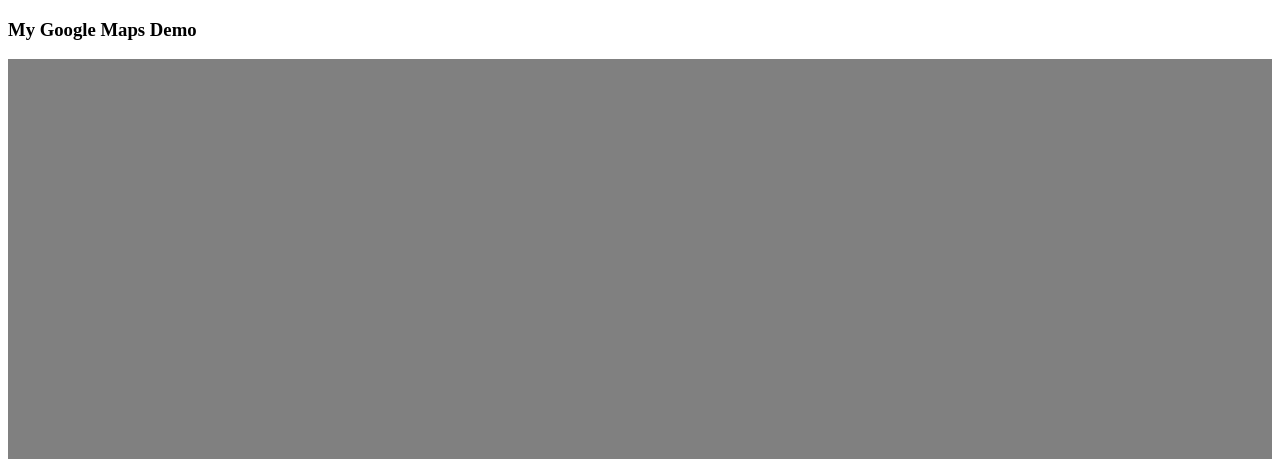
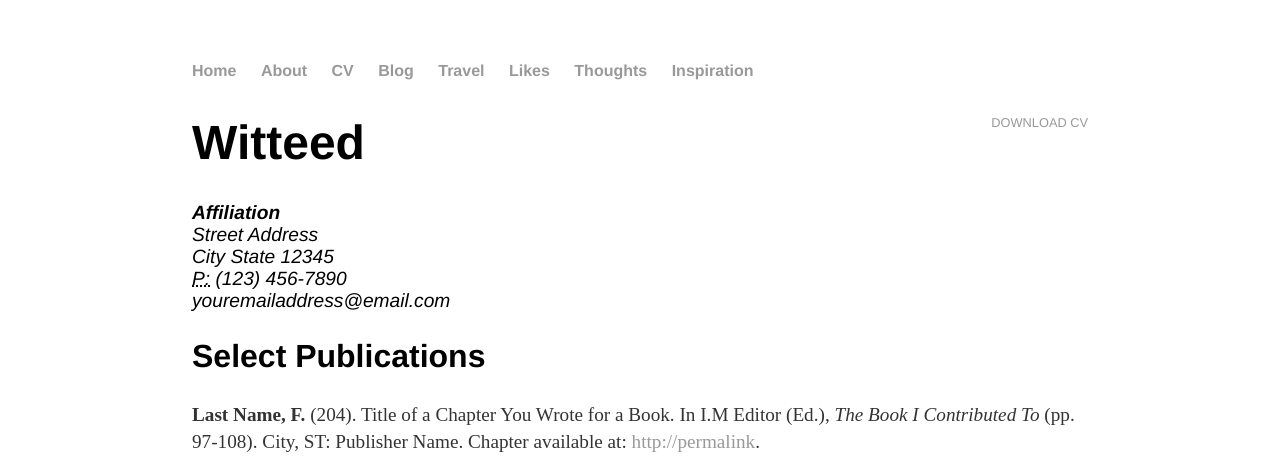
Before and after one commit to witba/witba.github.io, a Jekyll site: the page built from travel/index.html, in a window 1280 px wide. Shown: the top 459 px of the page. Built offline with Jekyll 4.4.1, drawn with Linux system fonts in a browser that asks for light colours; some of the changed text lies outside the part shown; grey boxes are pictures that could not be loaded.

Commit message:
Update index.html

```diff
--- a/travel/index.html
+++ b/travel/index.html
@@ -1,24 +1,22 @@
-<!DOCTYPE html>
-<html>
-  <head>
-    <style>
-      #map {
-        width: 100%;
-        height: 400px;
-        background-color: grey;
-      }
-    </style>
-  </head>
-  <body>
-    <h3>My Google Maps Demo</h3>
-    <!--The div element for the map -->
-    <div id="map"></div>
-  </body>
-</html>
+---
+layout: default
+title: CV of Your Name
+---
 
-<div class="mapouter"><div class="gmap_canvas"><iframe width="600" height="500" id="gmap_canvas" src="https://maps.google.com/maps?q=university%20of%20san%20francisco&t=&z=13&ie=UTF8&iwloc=&output=embed" frameborder="0" scrolling="no" marginheight="0" marginwidth="0"></iframe><a href="https://www.crocothemes.net"></a></div><style>.mapouter{text-align:right;height:500px;width:600px;}.gmap_canvas {overflow:hidden;background:none!important;height:500px;width:600px;}</style></div>
+	<div class="cv">
+		<a href="#" class="download" title="Download CV as PDF">Download CV</a>
+					<h1>Witteed</h1>
+					<address>
+					<strong>Affiliation</strong><br>
+					Street Address<br>
+					City State 12345<br>
+					<abbr title="phone">P:</abbr> (123) 456-7890<br>
+					<span class="obfuscate">youremailaddress@email.com</span>
+					</address>
+
+					<h2>Select Publications</h2>
+
+					<p><strong>Last Name, F.</strong> (204). Title of a Chapter You Wrote for a Book. In I.M Editor (Ed.), <em>The Book I Contributed To</em> (pp. 97-108). City, ST: Publisher Name. Chapter available at: <a href="#">http://permalink</a>.
 
 
-<!--
-<iframe src="https://www.google.com/maps/d/embed?mid=1y2M1Ij40QFCFW_zKIWOfEl4_IzRMVaSB&hl=en" width="640" height="480"></iframe>
--->
+</div>
```
